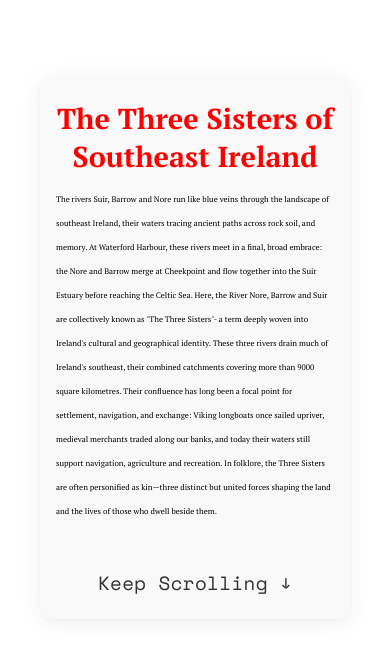
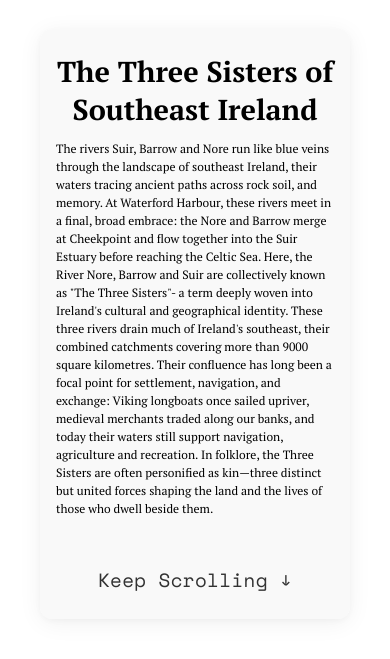
Before and after one commit to proy02/nore-scrollytelling, a SvelteKit app: page / in a window 390 px wide. Shown: the part 177-836 px from the top of the page. Built offline with nearby package versions, Linux system fonts and the light colour scheme.

Commit message:
font size tweaks

```diff
--- a/src/routes/+page.svelte
+++ b/src/routes/+page.svelte
@@ -1168,14 +1168,14 @@
 
     .intro-info-panel h1 {
       font-size: 1.8rem !important;
-      color: red;
+      color: rgb(0, 0, 0);
       line-height: 1.3;
       margin: 0 0 0.75rem 0;
     }
 
     .intro-info-panel p {
-      font-size: 0.50rem !important;
-      line-height: 1.5;
+      font-size: 0.75rem !important;
+      line-height: 1.5 !important;
       margin: 0;
     }
 
```
